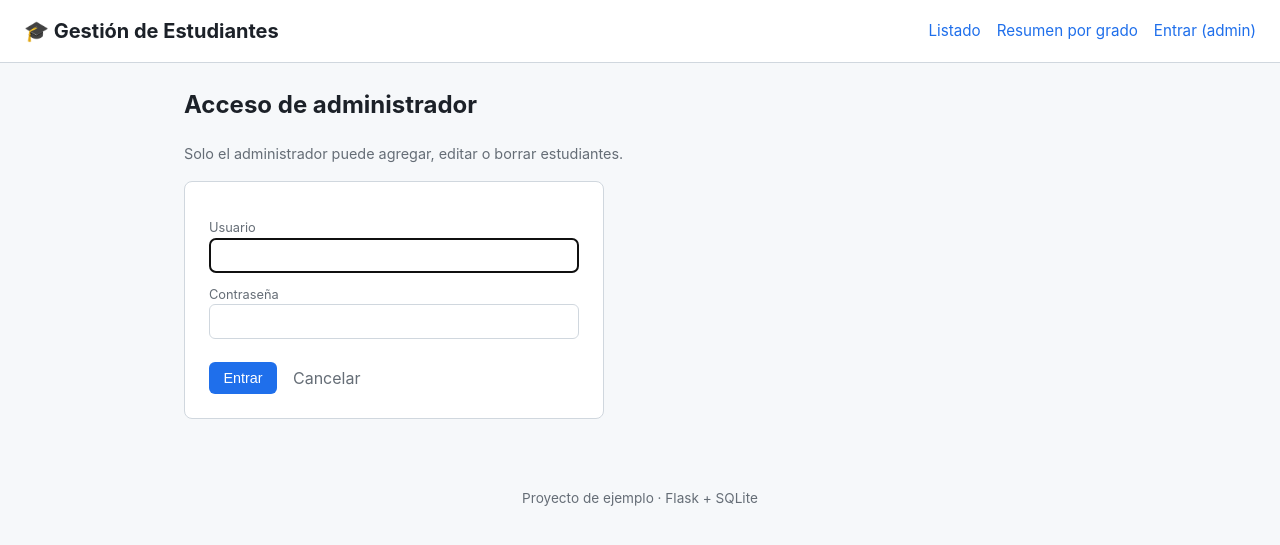
After one commit to modarox28/gestion-estudiantes, a Flask app: page /login in a window 1280 px wide. The commit adds this page. Shown: the top 545 px of the page. Run offline with Flask 3, Linux system fonts and the light colour scheme.

Commit message:
Login de administrador para agregar, editar y borrar
Sesión basada en Flask session. Rutas /login y /logout, decorador
login_required en nuevo/editar/borrar. El listado y el resumen siguen siendo
públicos; los botones de edición y "nuevo" solo se muestran al admin.

```diff
--- a/app.py
+++ b/app.py
@@ -1,8 +1,10 @@
 """Aplicación web de gestión de estudiantes (Flask + SQLite)."""
+import hmac
 import os
+from functools import wraps
 
 from flask import (
-    Flask, flash, redirect, render_template, request, url_for
+    Flask, flash, redirect, render_template, request, session, url_for
 )
 
 import db
@@ -16,9 +18,29 @@ def create_app():
         DATABASE=os.environ.get(
             "DATABASE", os.path.join(app.instance_path, "estudiantes.db")
         ),
+        # Credenciales del administrador (cámbialas con variables de entorno).
+        ADMIN_USUARIO=os.environ.get("ADMIN_USUARIO", "admin"),
+        ADMIN_PASSWORD=os.environ.get("ADMIN_PASSWORD", "admin123"),
     )
     os.makedirs(app.instance_path, exist_ok=True)
     db.init_app(app)
+
+    # ---- Autenticación de administrador ------------------------------------
+    def es_admin():
+        return session.get("admin") is True
+
+    def login_required(vista):
+        @wraps(vista)
+        def envoltura(*args, **kwargs):
+            if not es_admin():
+                flash("Inicia sesión como administrador para hacer eso.", "error")
+                return redirect(url_for("login", next=request.path))
+            return vista(*args, **kwargs)
+        return envoltura
+
+    @app.context_processor
+    def inyectar_admin():
+        return {"es_admin": es_admin()}
 
     # Crea la BD automáticamente si no existe.
     with app.app_context():
@@ -57,7 +79,31 @@ def create_app():
     def resumen():
         return render_template("resumen.html", filas=db.resumen_por_grado())
 
+    @app.route("/login", methods=["GET", "POST"])
+    def login():
+        destino = request.args.get("next") or url_for("index")
+        if es_admin():
+            return redirect(destino)
+        if request.method == "POST":
+            usuario = request.form.get("usuario", "")
+            password = request.form.get("password", "")
+            ok_u = hmac.compare_digest(usuario, app.config["ADMIN_USUARIO"])
+            ok_p = hmac.compare_digest(password, app.config["ADMIN_PASSWORD"])
+            if ok_u and ok_p:
+                session["admin"] = True
+                flash("Sesión iniciada como administrador.", "ok")
+                return redirect(destino)
+            flash("Usuario o contraseña incorrectos.", "error")
+        return render_template("login.html")
+
+    @app.route("/logout", methods=["POST"])
+    def logout():
+        session.pop("admin", None)
+        flash("Sesión cerrada.", "ok")
+        return redirect(url_for("index"))
+
     @app.route("/nuevo", methods=["GET", "POST"])
+    @login_required
     def nuevo():
         if request.method == "POST":
             datos, error = _leer_formulario(request.form)
@@ -72,6 +118,7 @@ def create_app():
         )
 
     @app.route("/editar/<int:est_id>", methods=["GET", "POST"])
+    @login_required
     def editar(est_id):
         estudiante = db.obtener_estudiante(est_id)
         if estudiante is None:
@@ -92,6 +139,7 @@ def create_app():
         )
 
     @app.route("/borrar/<int:est_id>", methods=["POST"])
+    @login_required
     def borrar(est_id):
         db.borrar_estudiante(est_id)
         flash("Estudiante eliminado.", "ok")
--- a/static/style.css
+++ b/static/style.css
@@ -34,6 +34,7 @@ header h1 { font-size: 1.25rem; margin: 0; }
 header h1 a { color: var(--texto); text-decoration: none; }
 
 nav { display: flex; gap: 1rem; align-items: center; }
+nav form { display: inline; margin: 0; }
 nav a { color: var(--azul); text-decoration: none; font-size: .95rem; }
 nav a:hover { text-decoration: underline; }
 
--- a/templates/base.html
+++ b/templates/base.html
@@ -12,7 +12,14 @@
     <nav>
       <a href="{{ url_for('index') }}">Listado</a>
       <a href="{{ url_for('resumen') }}">Resumen por grado</a>
-      <a class="btn" href="{{ url_for('nuevo') }}">+ Nuevo estudiante</a>
+      {% if es_admin %}
+        <a class="btn" href="{{ url_for('nuevo') }}">+ Nuevo estudiante</a>
+        <form method="post" action="{{ url_for('logout') }}">
+          <button class="link-danger" type="submit">Cerrar sesión</button>
+        </form>
+      {% else %}
+        <a href="{{ url_for('login') }}">Entrar (admin)</a>
+      {% endif %}
     </nav>
   </header>
 
--- a/templates/index.html
+++ b/templates/index.html
@@ -55,7 +55,7 @@
       <th>Edad</th>
       <th>Grado</th>
       <th>Sección</th>
-      <th></th>
+      {% if es_admin %}<th></th>{% endif %}
     </tr>
   </thead>
   <tbody>
@@ -67,6 +67,7 @@
       <td>{{ e['edad'] }}</td>
       <td>{{ e['grado'] }}</td>
       <td>{{ e['seccion'] }}</td>
+      {% if es_admin %}
       <td class="acciones">
         <a href="{{ url_for('editar', est_id=e['id']) }}">Editar</a>
         <form method="post" action="{{ url_for('borrar', est_id=e['id']) }}"
@@ -74,6 +75,7 @@
           <button class="link-danger" type="submit">Borrar</button>
         </form>
       </td>
+      {% endif %}
     </tr>
     {% endfor %}
   </tbody>
--- /dev/null
+++ b/templates/login.html
@@ -0,0 +1,22 @@
+{% extends "base.html" %}
+{% block title %}Entrar{% endblock %}
+{% block contenido %}
+
+<h2>Acceso de administrador</h2>
+<p class="conteo">Solo el administrador puede agregar, editar o borrar estudiantes.</p>
+
+<form class="tarjeta" method="post">
+  <label for="usuario">Usuario</label>
+  <input id="usuario" name="usuario" autocomplete="username" required autofocus>
+
+  <label for="password">Contraseña</label>
+  <input id="password" name="password" type="password"
+         autocomplete="current-password" required>
+
+  <div class="botones">
+    <button type="submit">Entrar</button>
+    <a class="cancelar" href="{{ url_for('index') }}">Cancelar</a>
+  </div>
+</form>
+
+{% endblock %}
```
Also changed, not shown: README.md.
